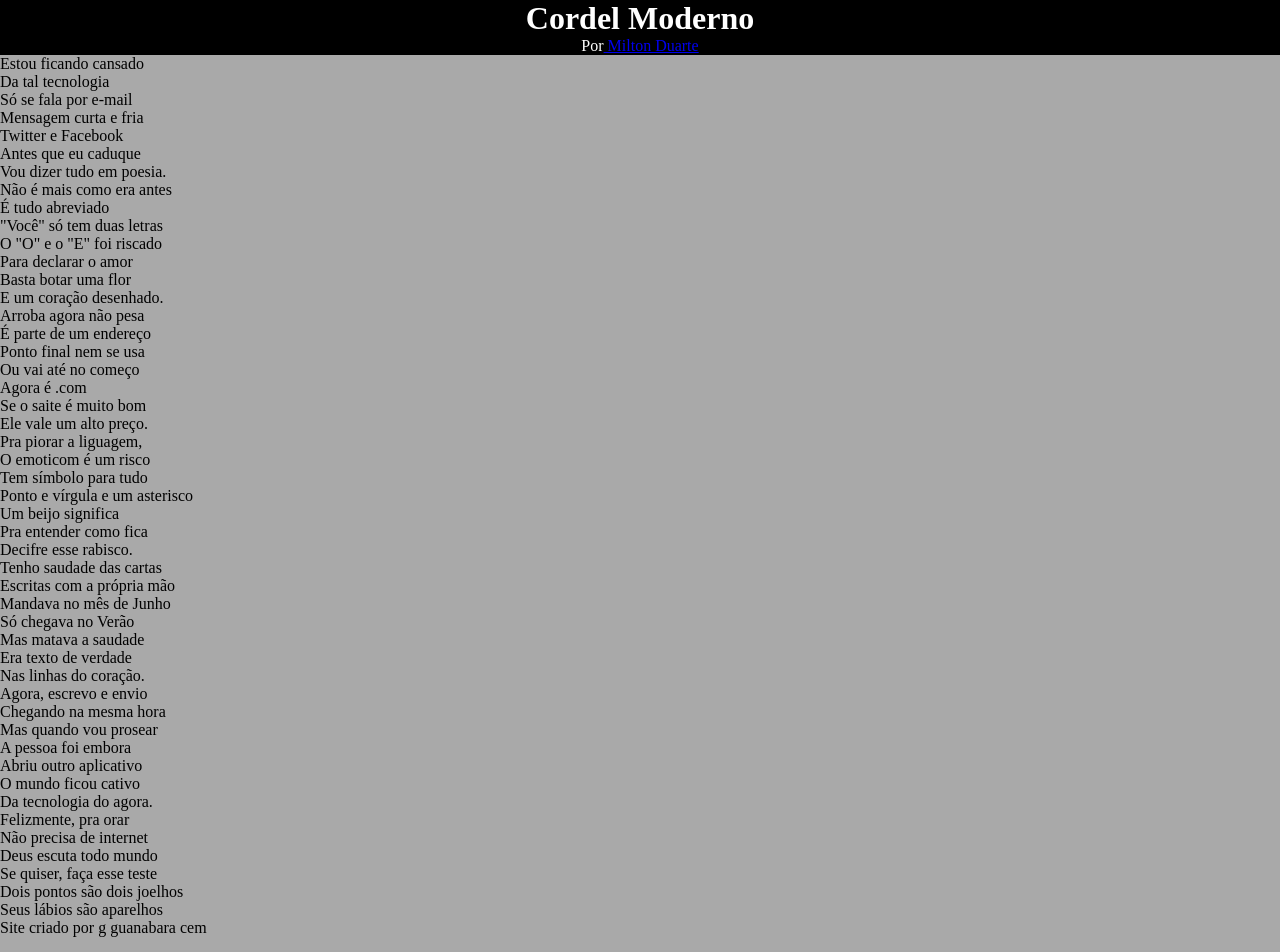
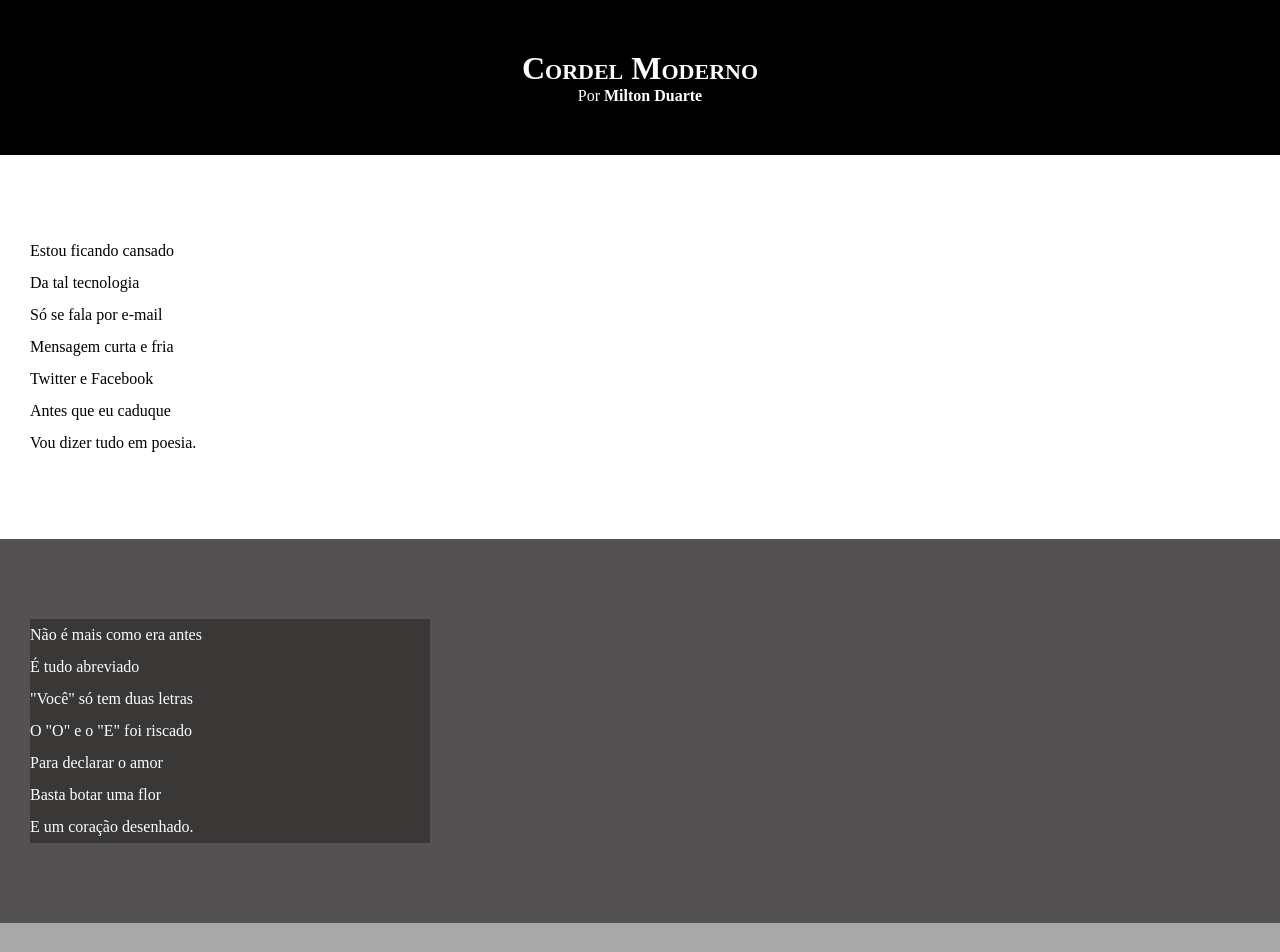
Before and after one commit to Claudemir-23/html-css, a plain HTML site: page execícios/desafio 12/desafio12.html in a window 1280 px wide. Shown: the top 952 px of the page. Drawn offline with Linux system fonts and the light colour scheme.

Commit message:
atualizei o estilo

```diff
--- a/execícios/desafio 12/estilo/style.css
+++ b/execícios/desafio 12/estilo/style.css
@@ -4,7 +4,7 @@
     margin: 0px;
     padding: 0px;
 }
-html body {
+html, body {
     min-height: 100vh;
     background-color: darkgray;
 
@@ -14,6 +14,44 @@
     color: white;
     text-align: center;
 }
-haeder h1 {
+header > h1 {
+    padding-top: 50px;
+    font-variant: small-caps;
+}
+header > P {
+    padding-bottom: 50px;
+}
+ header a, footer a {
+    color: white;
+    text-decoration: none;
+    font-weight: bolder;
+}
+header a:hover, footer a:hover {
+    text-decoration: underline;
 
 }
+section {
+    padding-top: 10vh;
+    padding-bottom: 10vh;
+    line-height: 2em;
+    padding-left: 30px;
+
+}
+section.normal {
+    background-color: white;
+    color: black;
+}
+section.imagem {
+    background-color: rgb(83, 81, 81);
+    color: white;
+}
+section.imagem >p {
+    width: 400px;
+    background-color: rgb(58, 55, 55);
+}
+footer {
+    background-color: black;
+    color: white;
+    text-align: center;
+    padding: 10px;
+}
```
